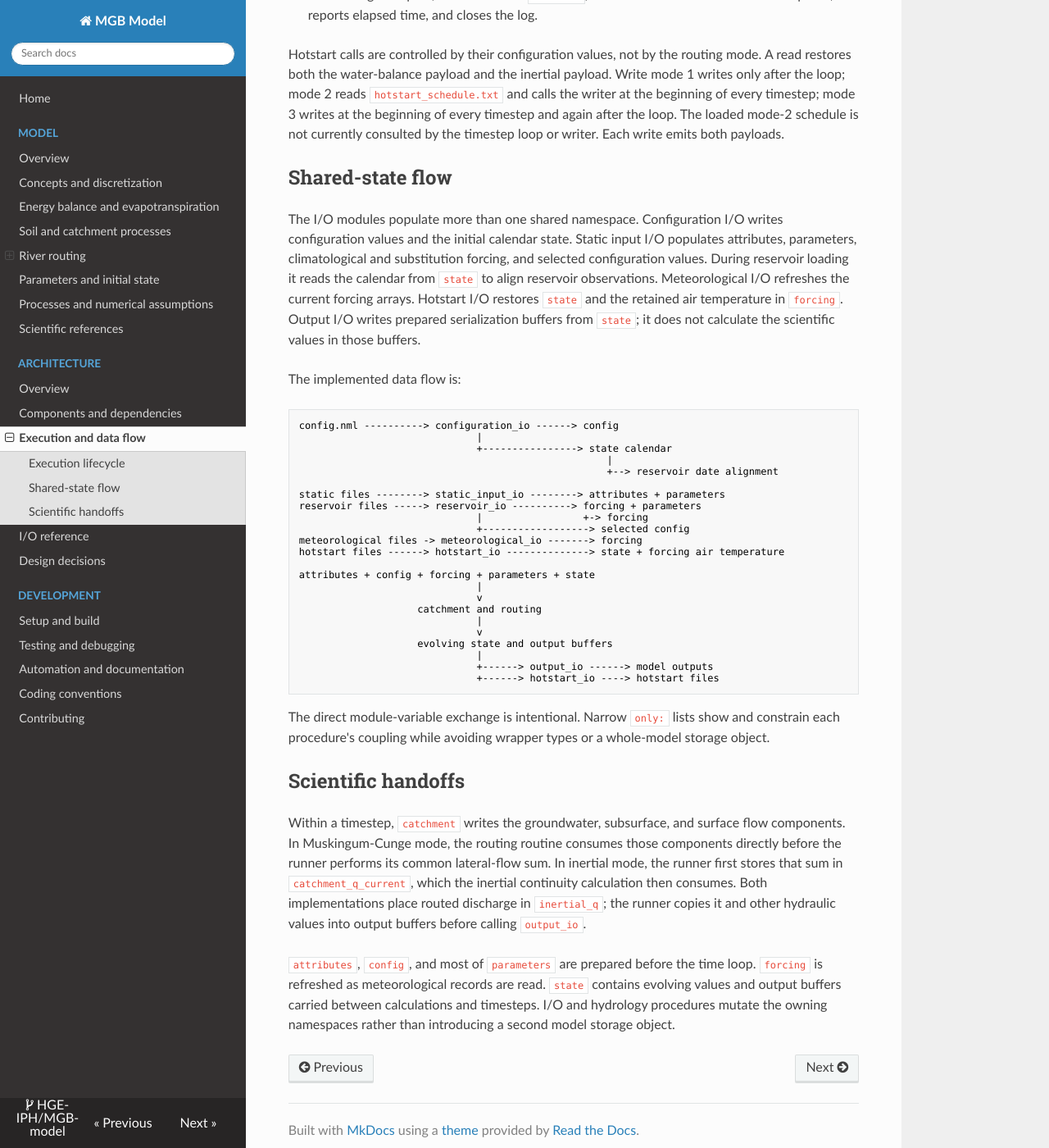
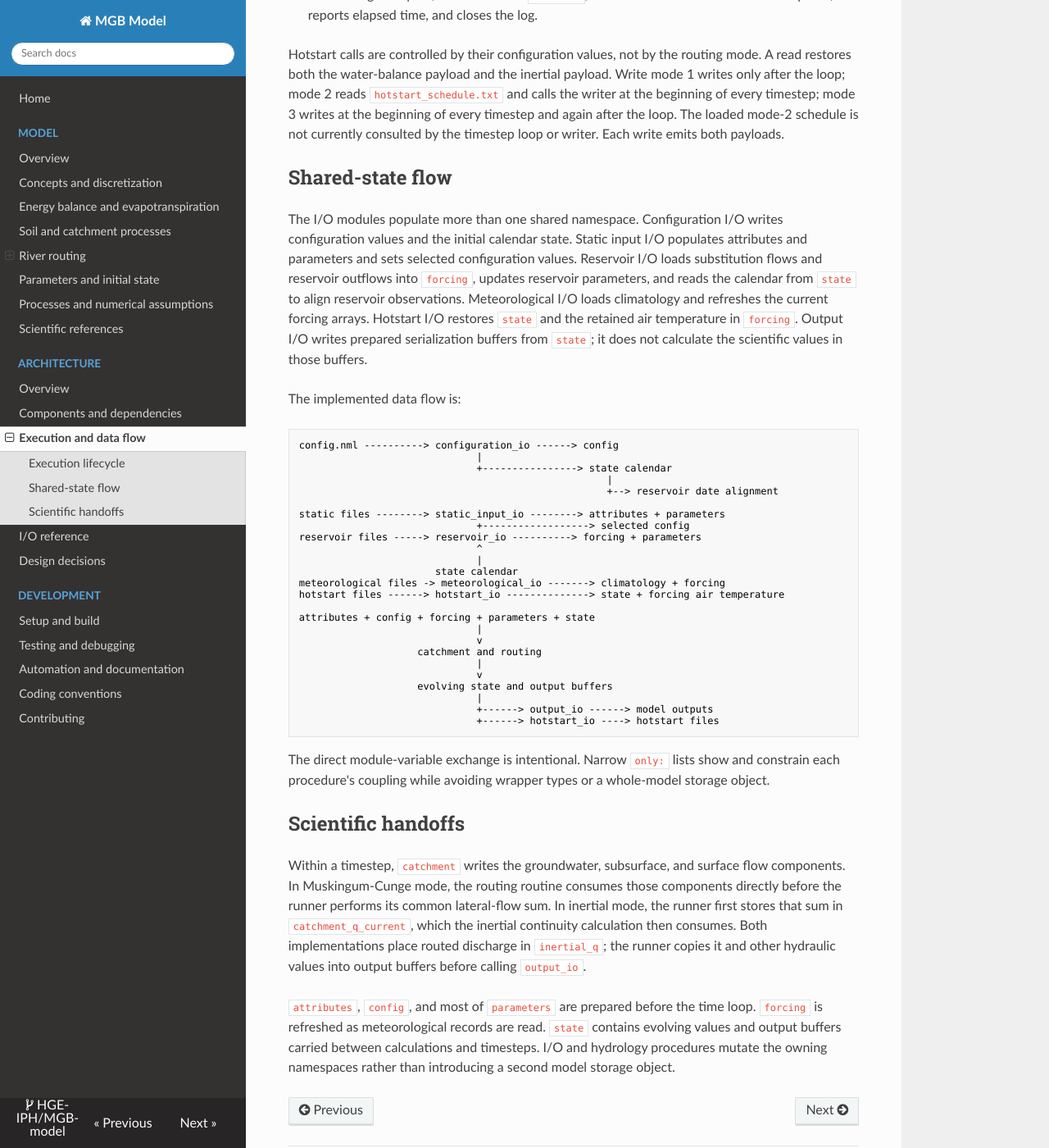
Before and after one commit to hge-iph/mgb-core, an MkDocs documentation site: the page built from docs/architecture/execution-and-data-flow.md, in a window 1280 px wide and 1400 px high, scrolled down 695 px. Shown: the whole window at 82% size. Built offline with MkDocs 1.6.1, drawn with Linux system fonts in a browser that asks for light colours; nearby versions of some CDN libraries.

Commit message:
update architecture docs to reflect code change

```diff
--- a/docs/architecture/execution-and-data-flow.md
+++ b/docs/architecture/execution-and-data-flow.md
@@ -41,9 +41,10 @@ loop or writer. Each write emits both payloads.
 
 The I/O modules populate more than one shared namespace. Configuration I/O
 writes configuration values and the initial calendar state. Static input I/O
-populates attributes, parameters, climatological and substitution forcing, and
-selected configuration values. During reservoir loading it reads the calendar
-from `state` to align reservoir observations. Meteorological I/O refreshes the
+populates attributes and parameters and sets selected configuration values.
+Reservoir I/O loads substitution flows and reservoir outflows into `forcing`,
+updates reservoir parameters, and reads the calendar from `state` to align
+reservoir observations. Meteorological I/O loads climatology and refreshes the
 current forcing arrays. Hotstart I/O restores `state` and the retained air
 temperature in `forcing`. Output I/O writes prepared serialization buffers
 from `state`; it does not calculate the scientific values in those buffers.
@@ -58,10 +59,12 @@ config.nml ----------> configuration_io ------> config
                                                     +--> reservoir date alignment
 
 static files --------> static_input_io --------> attributes + parameters
+                              +------------------> selected config
 reservoir files -----> reservoir_io ----------> forcing + parameters
-                              |                 +-> forcing
-                              +------------------> selected config
-meteorological files -> meteorological_io -------> forcing
+                              ^
+                              |
+                       state calendar
+meteorological files -> meteorological_io -------> climatology + forcing
 hotstart files ------> hotstart_io --------------> state + forcing air temperature
 
 attributes + config + forcing + parameters + state
```
Also changed, not shown: docs/architecture/components-and-dependencies.md (+5 -4 lines).
